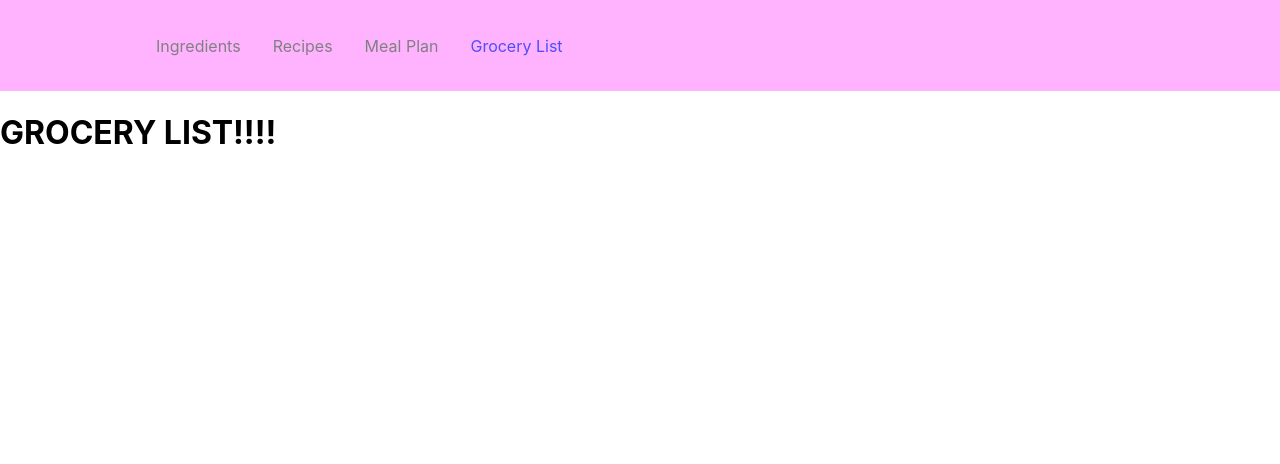
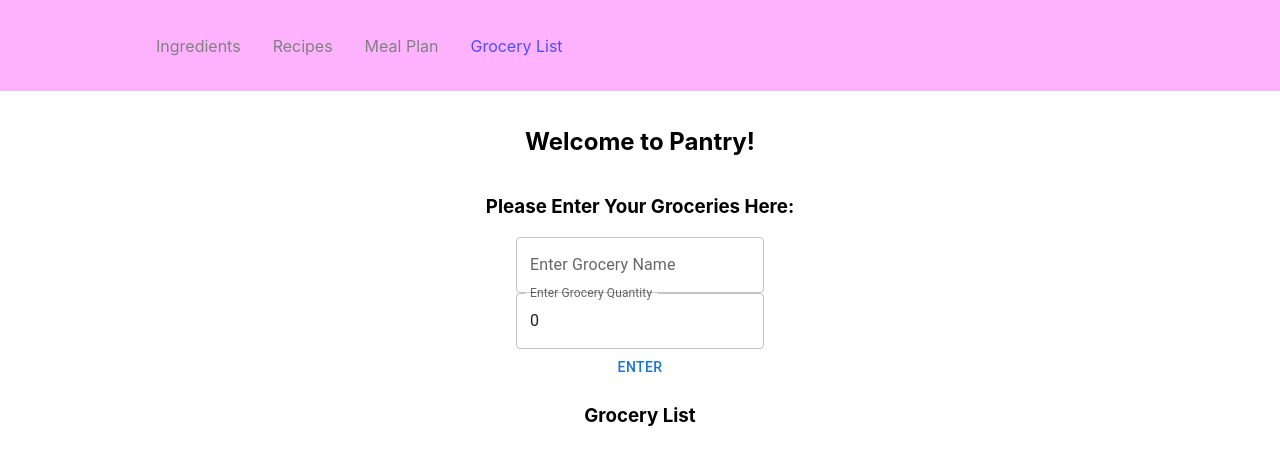
Before and after one commit to chrisgustanto/EECS581_Team7_Project, a React (Create React App) app in the folder pantry/: page /grocery_list in a window 1280 px wide. Shown: the top 464 px of the page. Built offline with nearby package versions, Linux system fonts and the light colour scheme.

Commit message:
Add Grocery List and Ingredient Edit

```diff
--- a/pantry/src/interfaces.ts
+++ b/pantry/src/interfaces.ts
@@ -4,6 +4,7 @@ export interface DataInterface {
 
 export interface IngredientInterface extends DataInterface {
     quantity?: number;
+    id?: number;
 }
 
 export interface RecipeInterface extends DataInterface {
@@ -13,7 +14,7 @@ export interface RecipeInterface extends DataInterface {
 
 export interface GroceryListInterface extends DataInterface {
     quantity?: number;
-    price?: number;
+    id?: number;
 }
 
 export interface MealPlanInterface extends DataInterface {
--- a/pantry/src/pages/grocery_list.tsx
+++ b/pantry/src/pages/grocery_list.tsx
@@ -1,9 +1,78 @@
 import React from "react";
+import Box from "@mui/material/Box";
+import TextField from "@mui/material/TextField";
+import Button from "@mui/material/Button";
+import { useEffect, useState } from "react";
 import { GroceryListInterface } from "./../interfaces";
 
 const GroceryList = () => {
   // array of grocery lists used to store data
-  interface GroceryListArray extends Array<GroceryListInterface> {}
-  return <h1>GROCERY LIST!!!!</h1>;
-};
+  const [name, setName] = useState("");
+  const [quantity, setQuantity] = useState<number>(0);
+  const [id, setId] = useState<number>(0);
+
+  const [myArray, setMyArray] = useState<GroceryListInterface[]>([]);
+
+  //const arr: GroceryListInterface[] = []
+
+
+  function addGroceries(tempName: string, tempQuantity: number, tempId: number){
+    //create new grocery list object and push it to array
+
+    let ingr = {name : tempName, quantity : tempQuantity, id : tempId}
+    myArray.push(ingr)
+
+    console.log("-")
+    console.log(myArray[tempId])
+    console.log(myArray[tempId-1])
+    console.log(myArray[tempId-2])
+    console.log("-")
+    setId(id+1)
+  }
+
+  return (
+
+    <Box // TODO: change to Grid, makes it easier to format spacing & items in Grid
+      display="flex"
+      alignItems="center"
+      justifyContent="center"
+      component="form"
+      sx={{
+        flexDirection: "column",
+        p: 1,
+        m: 1,
+      }}
+      noValidate
+      autoComplete="off"
+    >
+      <h2> Welcome to Pantry! </h2>
+      <h3> Please Enter Your Groceries Here: </h3>
+      <TextField
+        id="GroceryNames"
+        label="Enter Grocery Name"
+        variant="outlined"
+        value={name}
+        onChange={(e) => setName(e.target.value)}
+      />
+
+      <TextField
+        id="GroceryQuantities"
+        label="Enter Grocery Quantity"
+        variant="outlined"
+        type = "number"
+        value={quantity}
+        onChange={(e) => setQuantity(Number(e.target.value))}
+      />
+      <Button onClick={() => (addGroceries(name, quantity, id))}>Enter</Button>
+      <h3> Grocery List </h3>
+      <div>
+        {myArray.map((item)=>(
+          <div className="itemDis" key={item.id}>
+            <p>{item.name}    Quantity: {item.quantity}</p>
+          </div>
+        ))}
+      </div>
+    </Box>
+  );
+ }
 export default GroceryList;
--- a/pantry/src/pages/ingredients.tsx
+++ b/pantry/src/pages/ingredients.tsx
@@ -7,24 +7,46 @@ import { IngredientInterface } from "./../interfaces";
 const Ingredients = () => {
   const [name, setName] = useState("");
   const [quantity, setQuantity] = useState<number>(0);
+  const [id, setId] = useState<number>(0);
+
+
+  const [myArray, setMyArray] = useState<IngredientInterface[]>([]);
 
   // array of ingredients used to store data
-  interface IngredientArray extends Array<IngredientInterface> {}
+  //interface IngredientArray extends Array<IngredientInterface> {}
 
-  const arr: IngredientInterface[] = [
+  //const arr: IngredientInterface[] = []
 
-  ]
 
-  function addIngredients(tempName: string, tempQuantity: number){
+  function addIngredients(tempName: string, tempQuantity: number, tempId: number){
     //create new ingredient object and push it to array
-    let ingr = {name : tempName, quantity : tempQuantity}
-    arr.push(ingr)
-    let int = 0
-    console.log(arr[int])
-    int = int + 1
+
+    let ingr = {name : tempName, quantity : tempQuantity, id : tempId}
+    myArray.push(ingr)
+
+    console.log("-")
+    console.log(myArray[tempId])
+    console.log(myArray[tempId-1])
+    console.log(myArray[tempId-2])
+    console.log("-")
+    setId(id+1)
+  }
+
+  function updateIngredients(tempName: string, tempQuantity: number, tempId: number){
+    for(let i=0; i<myArray.length; i++)
+    {
+      console.log(i)
+      if(myArray[i].name == tempName)
+      {
+        console.log(myArray[i].name)
+        myArray[i].quantity = tempQuantity
+      }
+    }
+    window.location.reload();
   }
 
   return (
+
     <Box // TODO: change to Grid, makes it easier to format spacing & items in Grid
       display="flex"
       alignItems="center"
@@ -47,6 +69,7 @@ const Ingredients = () => {
         value={name}
         onChange={(e) => setName(e.target.value)}
       />
+
       <TextField
         id="IngredientQuantities"
         label="Enter Ingredient Quantity"
@@ -55,8 +78,16 @@ const Ingredients = () => {
         value={quantity}
         onChange={(e) => setQuantity(Number(e.target.value))}
       />
-      <Button onClick={() => addIngredients(name, quantity)}>Enter</Button>
+      <Button onClick={() => (addIngredients(name, quantity, id))}>Add</Button>
+      <Button onClick={() => (updateIngredients(name, quantity, id))}>Update</Button>
       <h3> Ingredient List </h3>
+      <div>
+        {myArray.map((item)=>(
+          <div className="itemDis" key={item.id}>
+            <p>{item.name}    Number:{item.quantity} ID:{item.id}</p>
+          </div>
+        ))}
+      </div>
     </Box>
   );
 };
```
